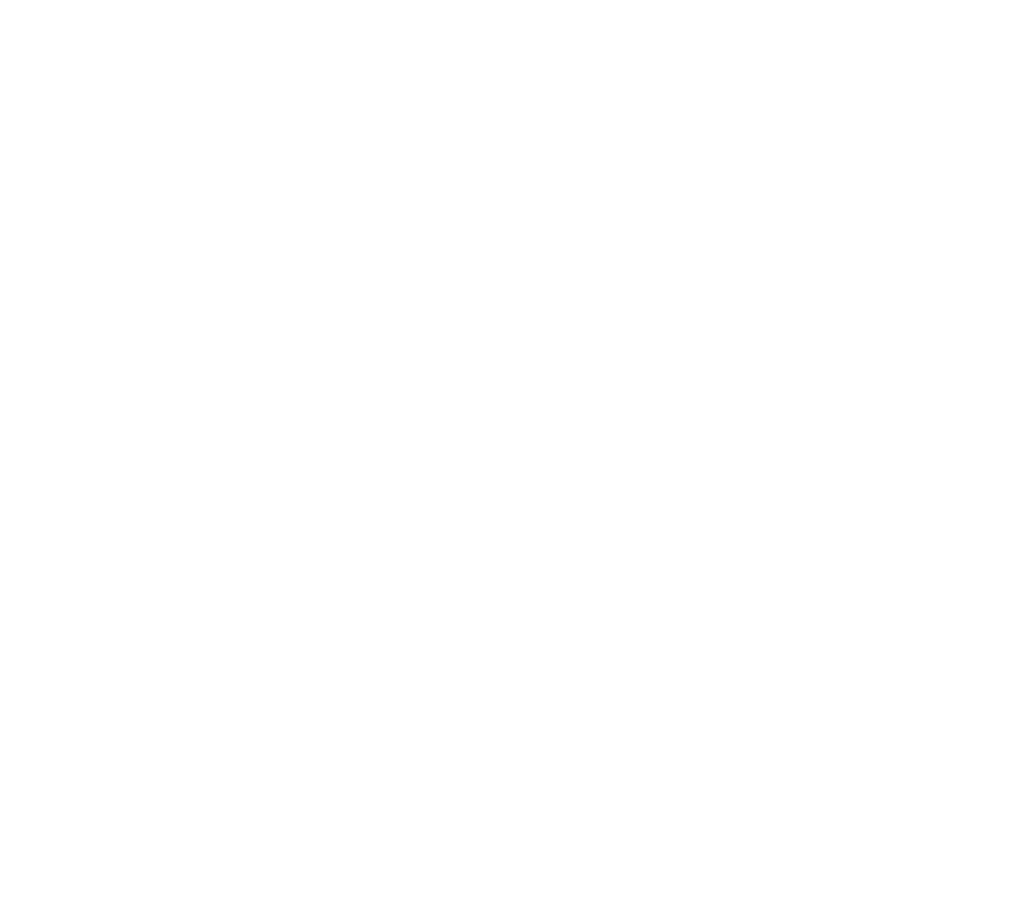
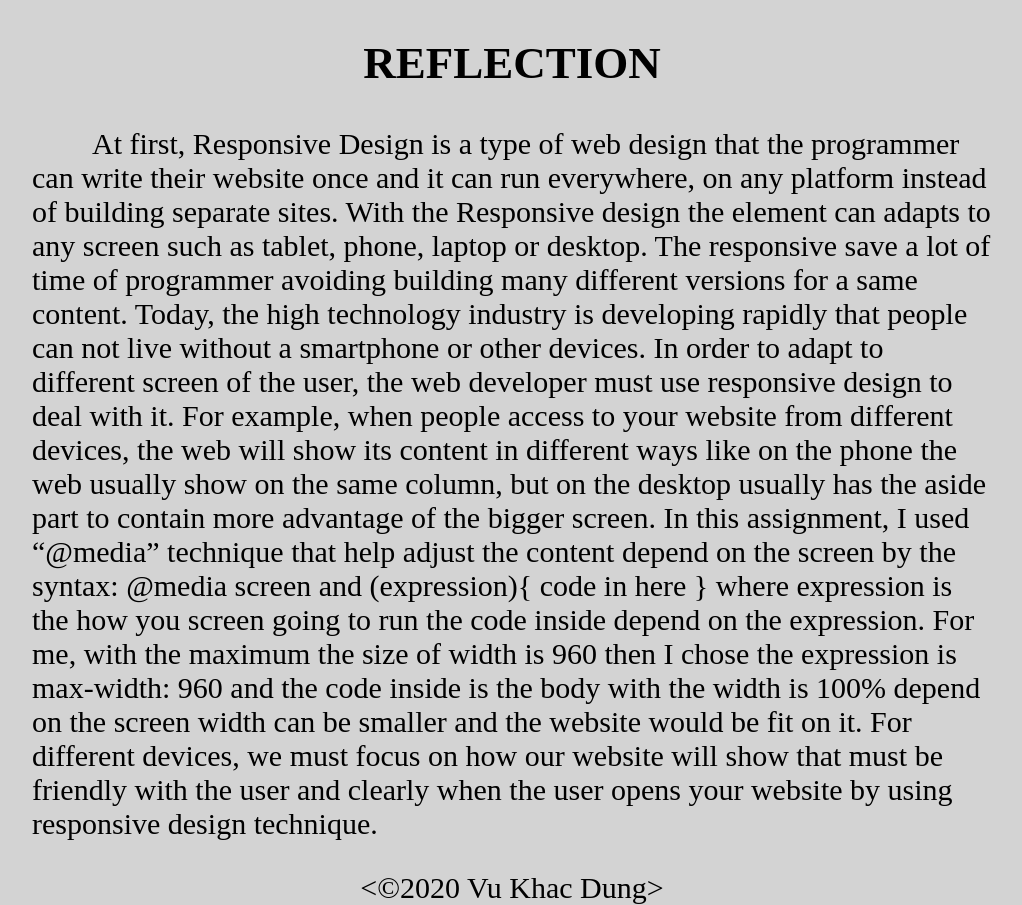
Before and after one commit to dungvu0102/WEB222-final, a plain HTML site: page reflection.html in a window 1280 px wide. Shown: the whole page, without its empty margins (128-1150 px from the left). Before the commit the page ends 800 px from the top, so only its background shows below. Drawn offline with Linux system fonts and the light colour scheme.

Commit message:
first commit

```diff
--- a/reflection.html
+++ b/reflection.html
@@ -0,0 +1,31 @@
+<!DOCTYPE html>
+<html lang="en">
+<head>
+    <meta charset="UTF-8">
+    <meta name="viewport" content="width=device-width, initial-scale=1.0">
+    <link rel="styleSheet" href="storefront.css" type="text/css" media="screen">
+    <title>Vu</title>
+</head>
+<body id="ref">
+    <h2>REFLECTION</h2>
+    <p class="REFLECTION">At first, Responsive Design is a type of web design that the programmer can write their website
+         once and it can run everywhere, on any platform instead of building separate sites. With the
+        Responsive design the element can adapts to any screen such as tablet, phone, laptop or desktop.
+        The responsive save a lot of time of programmer avoiding building many different versions for a
+        same content. Today, the high technology industry is developing rapidly that people can not live
+        without a smartphone or other devices. In order to adapt to different screen of the user,
+        the web developer must use responsive design to deal with it. For example, when people access
+         to your website from different devices, the web will show its content in different ways like
+        on the phone the web usually show on the same column, but on the desktop usually has the aside
+        part to contain more advantage of the bigger screen.  In this assignment, I used “@media” technique
+        that help adjust the content depend on the screen by the syntax: @media screen and (expression){ code in here }
+         where expression is the how you screen going to run the code inside depend on the expression. For me, with the maximum
+        the size of width is 960 then I chose the expression is max-width: 960 and the code inside is the body with the width
+        is 100% depend on the screen width can be smaller and the website would be fit on it. For different devices, we must focus on
+        how our website will show that must be friendly with the user and clearly when the user opens your website by using responsive
+        design technique. </p>
+        <footer>
+            &lt;&copy;2020 Vu Khac Dung&gt;
+        </footer>
+</body>
+</html>
--- a/storefront.css
+++ b/storefront.css
@@ -43,6 +43,12 @@ footer{
     text-align: center;
 }
 
+#ref{
+    background-color: lightgrey;
+    font-size: 30px;
+    width: 960px;
+    margin:0 auto;
+}
 @media screen and (max-width: 1100px){
     #container{
         width: 100%;
```
